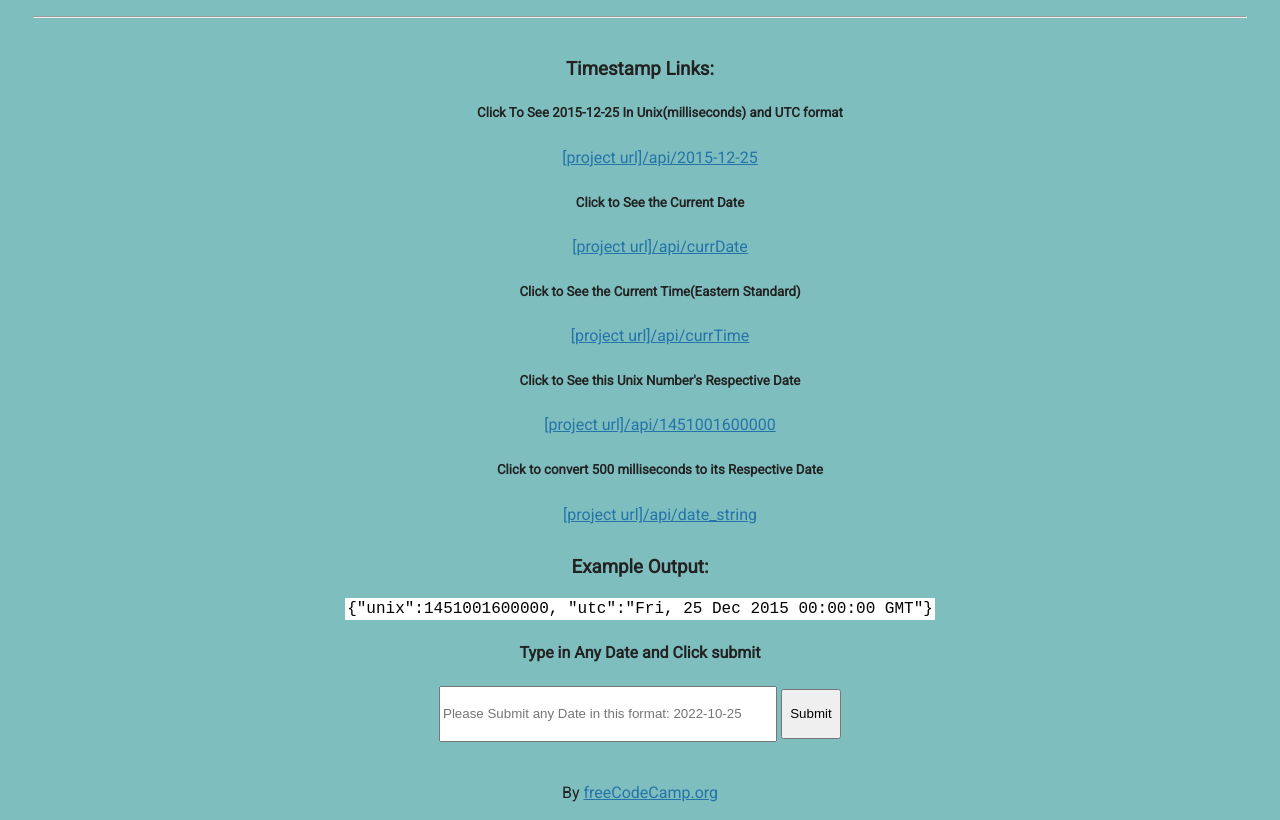
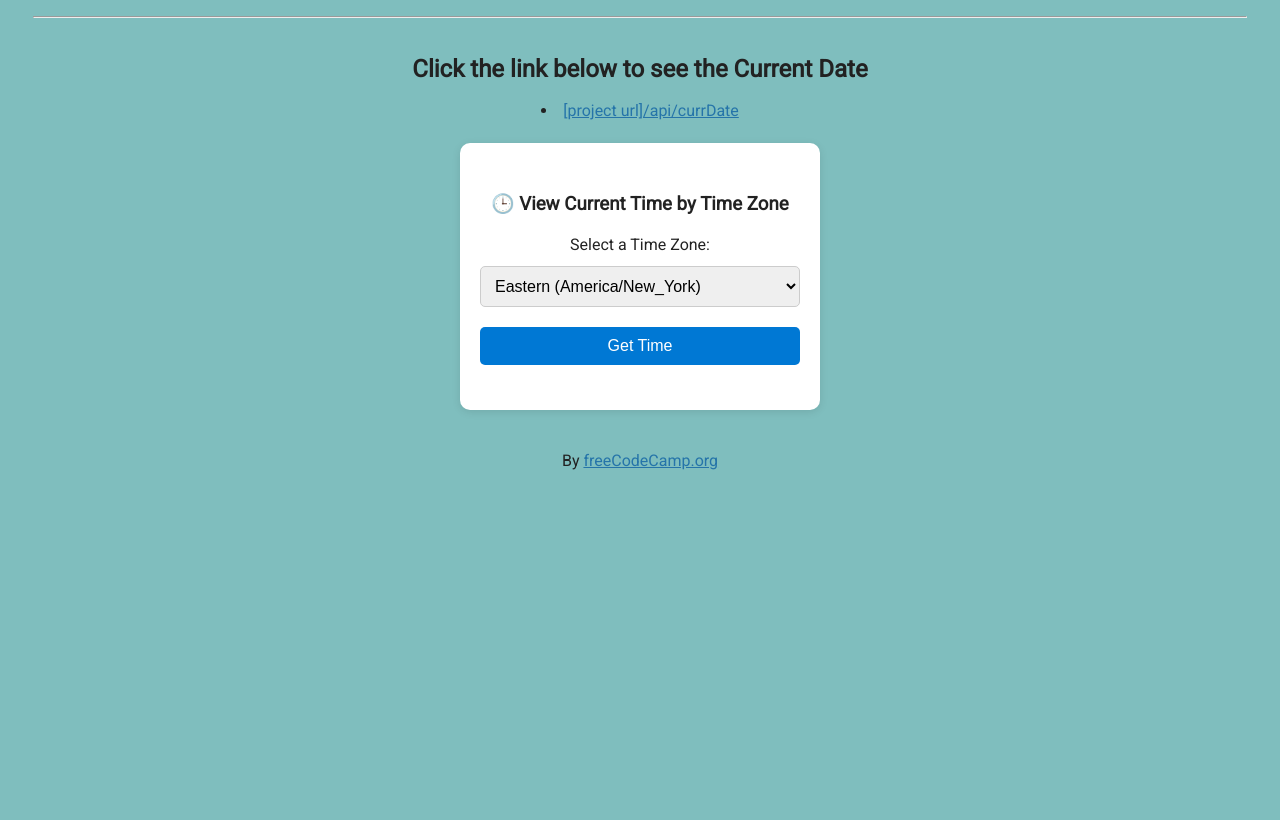
Before and after one commit to Dime1999/TimeStamp, a website: page views/index.html in a window 1280 px wide. Shown: the part 53-873 px from the top of the page. After the commit the page ends 800 px from the top, so only its background shows below. Drawn offline with Linux system fonts and the light colour scheme; files that its build step writes are made by us from their sources.

Commit message:
Update index.html

```diff
--- a/views/index.html
+++ b/views/index.html
@@ -1,47 +1,128 @@
 <!DOCTYPE html>
+<html>
+  <head>
+    <!--General title information about the code. Also where the style sheets are enabled.-->
+    <title>Timestamp Microservice | freeCodeCamp.org</title>
+    <link
+      rel="shortcut icon"
+      href="https://cdn.freecodecamp.org/universal/favicons/favicon-32x32.png"
+      type="image/x-icon"
+    />
+    <link
+      href="https://fonts.googleapis.com/css?family=Roboto"
+      rel="stylesheet"
+      type="text/css"
+    />
+    <link href="style.css" rel="stylesheet" type="text/css" />
+    <style>
+      /* Optional styling for new dropdown section */
+      .card {
+        background: white;
+        padding: 20px;
+        border-radius: 10px;
+        box-shadow: 0 2px 8px rgba(0, 0, 0, 0.1);
+        width: 320px;
+        text-align: center;
+        margin: 20px auto;
+      }
 
-<html>
-   <head>
-    <!--General title information about the code. Also where the style sheets are enabled.-->
-      <title>Timestamp Microservice | freeCodeCamp.org</title>
-      <link rel="shortcut icon" href="https://cdn.freecodecamp.org/universal/favicons/favicon-32x32.png" type="image/x-icon"/>
-      <link href="https://fonts.googleapis.com/css?family=Roboto" rel="stylesheet" type="text/css">
-      <link href="style.css" rel="stylesheet" type="text/css">
-   </head>
+      select,
+      button {
+        padding: 10px;
+        border-radius: 5px;
+        border: 1px solid #ccc;
+        margin: 10px 0;
+        width: 100%;
+        font-size: 16px;
+      }
 
-   <body>
+      button {
+        background: #0078d4;
+        color: white;
+        cursor: pointer;
+        border: none;
+      }
+
+      button:hover {
+        background: #005fa3;
+      }
+
+      .result {
+        margin-top: 15px;
+        font-size: 1.1em;
+      }
+
+      .error {
+        color: red;
+      }
+    </style>
+  </head>
+
+  <body>
     <h1>Timestamp</h1>
     <hr />
     <div class="container">
-      <h3>Timestamp Links:</h3>
-      <ul>
-        <h5>Click To See 2015-12-25 In Unix(milliseconds) and UTC format</h5>
-        <li><a href="api/2015-12-25">[project url]/api/2015-12-25</a></li>
-        <h5>Click to See the Current Date</h5>
+        <h2>Click the link below to see the Current Date</h2>
         <li><a href="api/currDate">[project url]/api/currDate</a></li>
-        <h5>Click to See the Current Time(Eastern Standard)</h5>
-        <li><a href="api/currTime">[project url]/api/currTime</a></li>
-        <h5>Click to See this Unix Number's Respective Date</h5>
-        <li><a href="api/1451001600000">[project url]/api/1451001600000</a></li>
-        <h5>Click to convert 500 milliseconds to its Respective Date</h5>
-        <li><a href="api/500">[project url]/api/date_string</a></li>
-      </ul>
 
-      <h3>Example Output:</h3>
-      <p>
-        <code>{"unix":1451001600000, "utc":"Fri, 25 Dec 2015 00:00:00 GMT"}</code>
-      </p>
+      <!-- 🔹 Replaced old date input section with Time Zone Dropdown -->
+      <div class="card">
+        <h3>🕒 View Current Time by Time Zone</h3>
+        <label for="timezone">Select a Time Zone:</label>
+        <select id="timezone">
+          <option value="America/New_York">Eastern (America/New_York)</option>
+          <option value="America/Chicago">Central (America/Chicago)</option>
+          <option value="America/Denver">Mountain (America/Denver)</option>
+          <option value="America/Los_Angeles">Pacific (America/Los_Angeles)</option>
+          <option value="UTC">UTC</option>
+          <option value="Europe/London">Europe/London</option>
+          <option value="Asia/Tokyo">Asia/Tokyo</option>
+          <option value="Australia/Sydney">Australia/Sydney</option>
+        </select>
 
-      <h4>Type in Any Date and Click submit</h4>
-      <form method="POST" action="/api/dateInput">
-        <input id="input" type="text" name="date" placeholder="Please Submit any Date in this format: 2022-10-25"/>
-        <input id="enter" type="submit" value="Submit"/>
-      </form>
+        <button id="getTimeBtn">Get Time</button>
+
+        <div class="result" id="result"></div>
+        <div class="error" id="error"></div>
+      </div>
     </div>
+
     <div class="footer">
       <p>
         By <a href="https://www.freecodecamp.org/">freeCodeCamp.org</a>
       </p>
     </div>
+
+    <!-- 🔹 Script for dropdown interaction -->
+    <script>
+      document.getElementById("getTimeBtn").addEventListener("click", async () => {
+        const tz = document.getElementById("timezone").value;
+        const resultDiv = document.getElementById("result");
+        const errorDiv = document.getElementById("error");
+        resultDiv.textContent = "Loading...";
+        errorDiv.textContent = "";
+
+        try {
+          const response = await fetch(`/api/currTime?tz=${encodeURIComponent(tz)}`);
+          const data = await response.json();
+
+          if (data.error) {
+            errorDiv.textContent = data.error;
+            resultDiv.textContent = "";
+          } else {
+            resultDiv.innerHTML = `
+            <strong>Requested Zone:</strong> ${data.requestedZone}<br>
+            🕓Current Time: ${data.currentTime}<br>
+            US EST Time: ${data.estTime}<br>
+            🌍 UTC Time: ${data.utcTime}
+            `;
+
+          }
+        } catch (err) {
+          errorDiv.textContent = "Error connecting to server.";
+          resultDiv.textContent = "";
+        }
+      });
+    </script>
   </body>
 </html>
```
